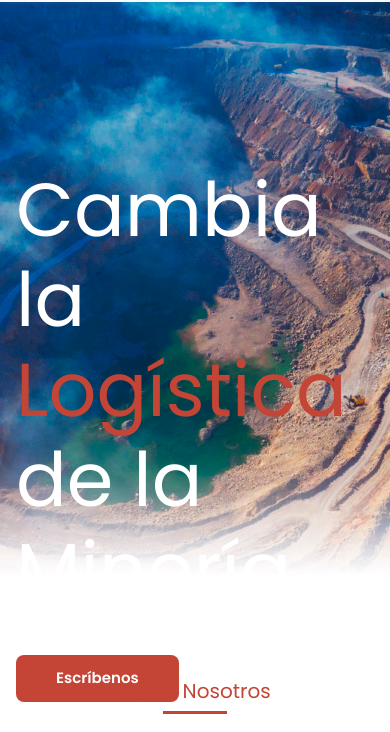
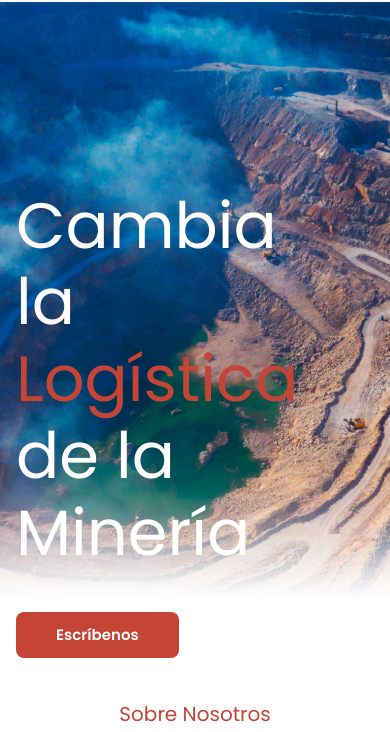
Before and after one commit to Netzaker/CoderHouse, a plain HTML site: page index.html in a window 390 px wide. Shown: the part 83-815 px from the top of the page. Drawn offline with nearby package versions, Linux system fonts and the light colour scheme.

Commit message:
ajustes menores de css version mobile

```diff
--- a/index.html
+++ b/index.html
@@ -15,7 +15,7 @@
 <link rel="stylesheet" href="styles.css">
 
         <title>RedWoodPier</title>
-    </head>
+    </head>git merge
     <body>
 
          <!-- HEADER -->
--- a/styles.css
+++ b/styles.css
@@ -156,7 +156,7 @@ padding-top: 0px;
 @media only screen and (max-width: 767px) {
   .home__title{
     /*  align-self: center; */
-    font-size: 5em!important;
+    font-size: 4rem!important;
    }
 }
 
```
